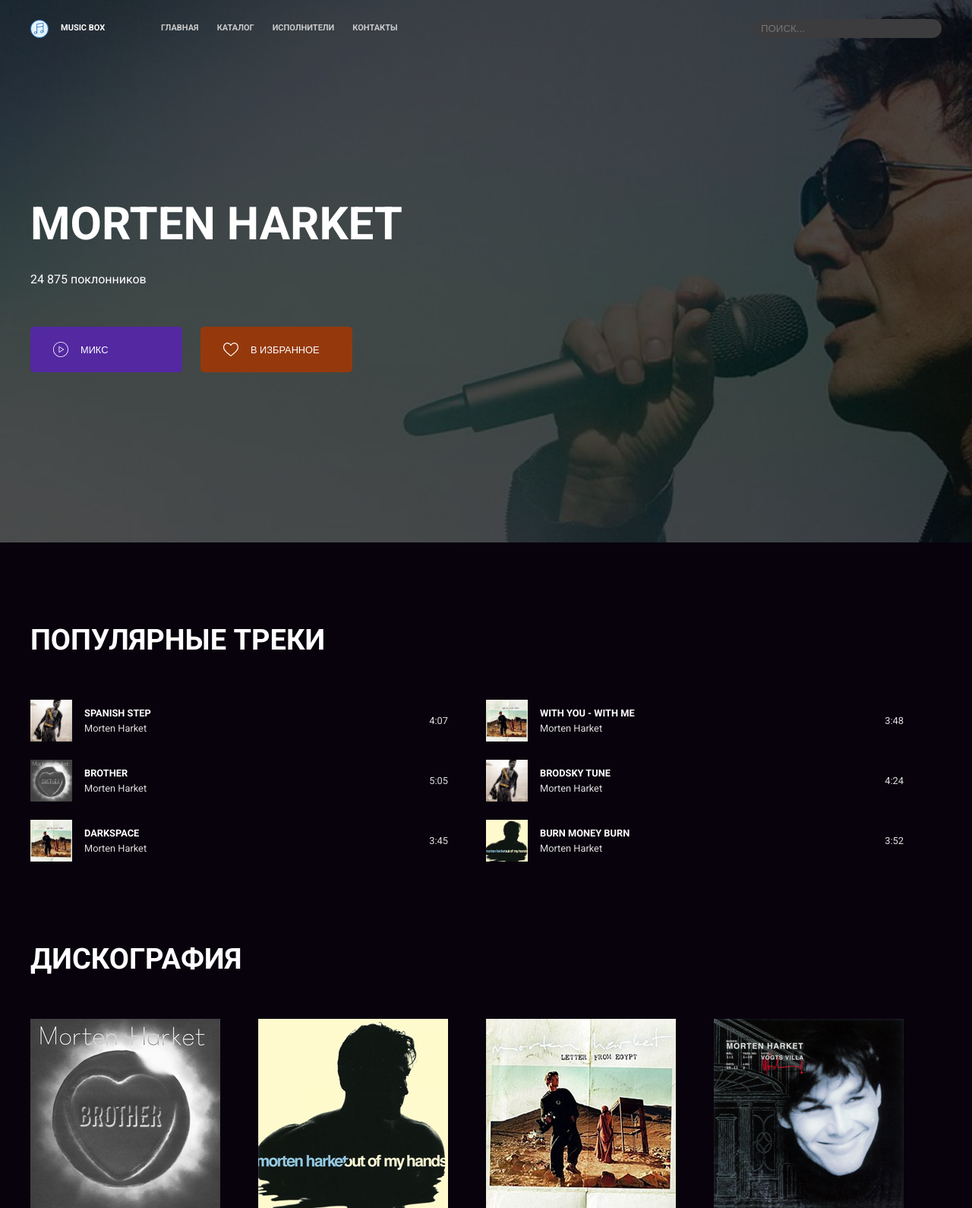
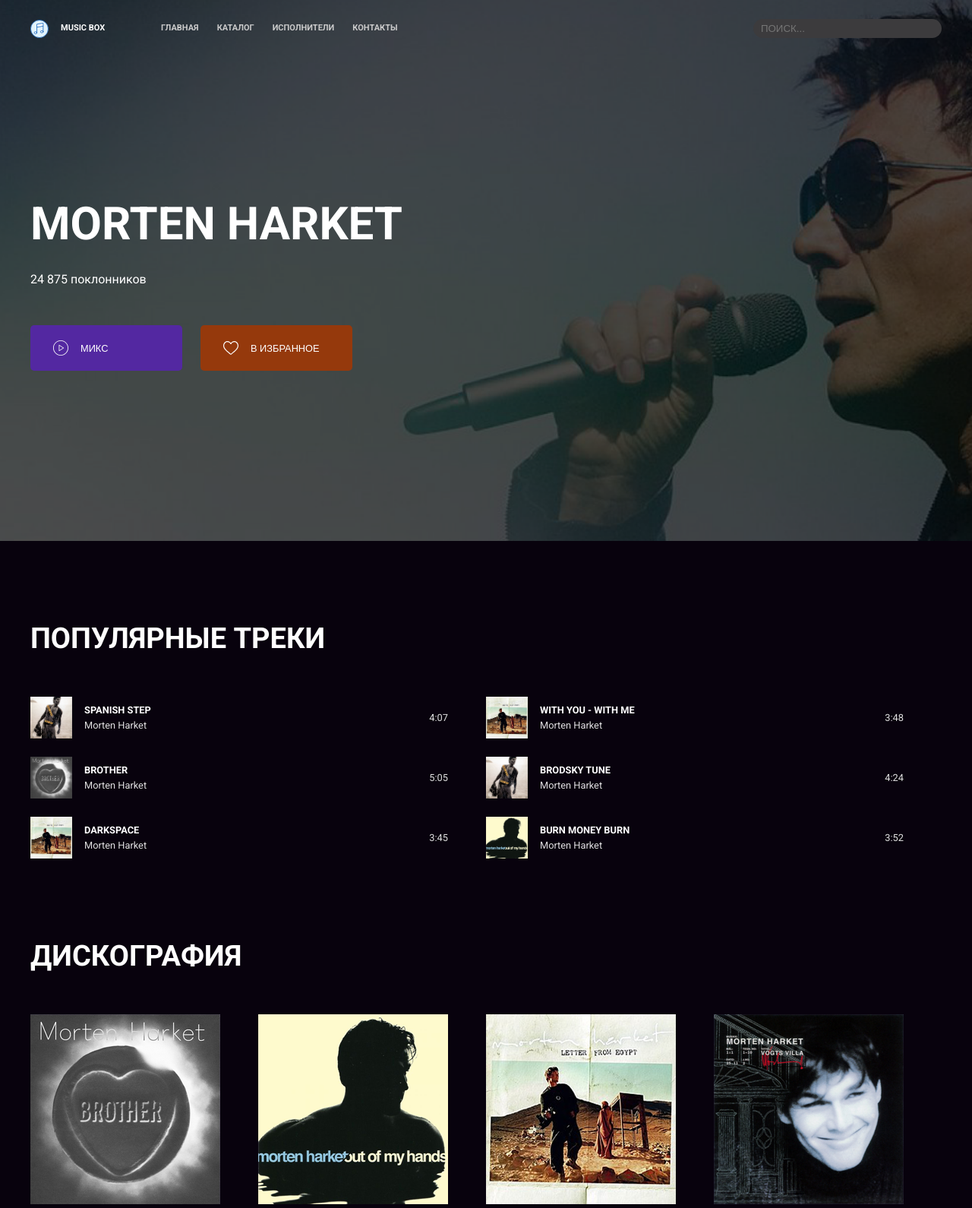
Before and after one commit to RainRa/layout-designer-project-lvl2, a PHP site: page /artist.html in a window 1280 px wide. Shown: the top 1590 px of the page at 76% size. Run offline with PHP 8.4, Linux system fonts and the light colour scheme.

Commit message:
fix titles padding

```diff
--- a/src/artist.html
+++ b/src/artist.html
@@ -47,7 +47,7 @@
   <section id="page-description" class="bg-banner-artist pt-200 pb-200">
     <div class="container">
       <h1 class="h1 mt-25 mt-50-tablet mb-16">Morten Harket</h1>
-      <p class="ts-16 mb-50">24 875 поклонников</p>
+      <p class="ts-16 mb-48">24 875 поклонников</p>
       <div class="d-flex flex-w-wrap">
         <button class="mb-24 mr-24 min-width-200 d-flex align-items-center btn btn-purple ts-small uppercase">
           <svg class="mr-16" width="20" xmlns="http://www.w3.org/2000/svg" viewbox="0 0 512 512" fill="#fff">
@@ -75,7 +75,7 @@
     <!-- POPULAR TRAKS -->
     <section id="page-popular-track" class="main-section pt-100">
       <div class="container">
-        <h2 class="mb-50 h2">Популярные треки</h2>
+        <h2 class="mb-48 h2">Популярные треки</h2>
         <div class="row-tablet-up">
           <div class="pr-tablet-up col-2 w-100 mb-24 align-items-center">
             <img class="small-cover mr-16" src="./images/Wild%20Seed.png" alt="">
@@ -132,7 +132,7 @@
     <!-- DISCOGRAPHY -->
     <section id="page-discography" class="main-section pt-100">
       <div class="container">
-        <h2 class="mb-50 h2">Дискография</h2>
+        <h2 class="mb-48 h2">Дискография</h2>
         <div class="d-flex flex-w-wrap">
           <div class="mr-50 mb-24 disk">
             <img class="big-cover mb-18" src="./images/Brother.png" alt="">
@@ -170,7 +170,7 @@
     <!-- SIMILAR ARTISTS -->
     <section id="page-similar" class="main-section last-section pt-100">
       <div class="container">
-        <h2 class="mb-50 h2">Похожие исполнители</h2>
+        <h2 class="mb-48 h2">Похожие исполнители</h2>
         <div class="d-flex flex-w-wrap">
           <div class=" similar-artist mr-50 mb-24 align-txt-center">
             <img class="big-cover mb-18" src="./images/A-ha.png" alt="">
--- a/src/css/style.css
+++ b/src/css/style.css
@@ -302,6 +289,10 @@ body {
   margin-bottom: 40px;
 }
 
+.mb-48 {
+  margin-bottom: 48px;
+}
+
 .mb-50 {
   margin-bottom: 50px;
 }
--- a/src/index.html
+++ b/src/index.html
@@ -70,7 +70,7 @@
     <!-- PRICING -->
     <section id="page-pricing" class="main-section pt-100">
       <div class="container">
-        <h2 class="mb-50 h2 align-txt-center">Формы подписки</h2>
+        <h2 class="mb-48 h2 align-txt-center">Формы подписки</h2>
         <div class="subscription">
           <div class="subscription-item">
             <article class="card bg-free">
@@ -111,7 +111,7 @@
     <!-- LAST NEWS -->
     <section id="page-news" class="main-section pt-100">
       <div class="container">
-        <h2 class="h2 mb-50 align-txt-center">Последние новости</h2>
+        <h2 class="h2 mb-48 align-txt-center">Последние новости</h2>
         <div class="news mb-65">
 
           <div class="news-inner col-2 ">
@@ -152,7 +152,7 @@
     <!-- MOBILE APP -->
     <section id="page-app" class="main-section last-section pt-100">
       <div class="container">
-        <h2 class="h2 mb-50 align-txt-center">Мобильное приложение</h2>
+        <h2 class="h2 mb-48 align-txt-center">Мобильное приложение</h2>
         <div class="row-tablet-up row-reverse">
           <div class="col-2 justify-content-center mb-tablet-16"><img src="./images/iphone.png" alt=""></div>
           <div class="col-2 flex-column">
--- a/src/scss/base/_atomic.scss
+++ b/src/scss/base/_atomic.scss
@@ -160,6 +160,10 @@
   margin-bottom: 40px;
 }
 
+.mb-48 {
+  margin-bottom: 48px;
+}
+
 .mb-50 {
   margin-bottom: 50px;
 }
--- a/src/scss/base/_normalize.scss
+++ b/src/scss/base/_base.scss
@@ -10,6 +10,13 @@ h4,
 p {
   margin: 0;
   padding: 0;
+}
+
+body {
+  color: $color-white;
+  font-size: 18px;
+  font-family: $main-font;
+  line-height: 1.5;
 }
 
 ul {
--- a/src/scss/base/_general.scss
+++ /dev/null
@@ -1,17 +0,0 @@
-body {
-  color: $color-white;
-  font-size: 18px;
-  font-family: $main-font;
-  line-height: 1.5;
-}
-
-.container {
-  width: 100%;
-  margin: 0 auto;
-  padding: 0 20px;
-
-  @include for-tablet-up {
-    max-width: 1200px;
-    padding: 0;
-  }
-}
--- a/src/scss/components/_banners.scss
+++ b/src/scss/components/_banners.scss
@@ -9,7 +9,7 @@
     left: 0;
     z-index: -1;
 
-    background-image: url("../images/Morten Harket.png");
+    background-image: url("../images/Morten%20Harket.png");
     background-repeat: no-repeat;
     background-position: center;
     background-size: cover;
--- a/src/scss/components/_layouts.scss
+++ b/src/scss/components/_layouts.scss
@@ -1,3 +1,14 @@
+.container {
+  width: 100%;
+  margin: 0 auto;
+  padding: 0 20px;
+
+  @include for-tablet-up {
+    max-width: 1200px;
+    padding: 0;
+  }
+}
+
 .row-tablet-up {
   display: flex;
   flex-direction: column;
--- a/src/scss/style.scss
+++ b/src/scss/style.scss
@@ -1,6 +1,6 @@
 @import './abstracts/_variables.scss';
 @import './abstracts/_mixins.scss';
-@import './base/_normalize.scss';
+@import './base/_base.scss';
 @import './base/_typography.scss';
 @import './base/_general';
 @import './base/_atomic.scss';
```
Also changed, not shown: other parts of src/css/style.css (+21 -21 lines).
